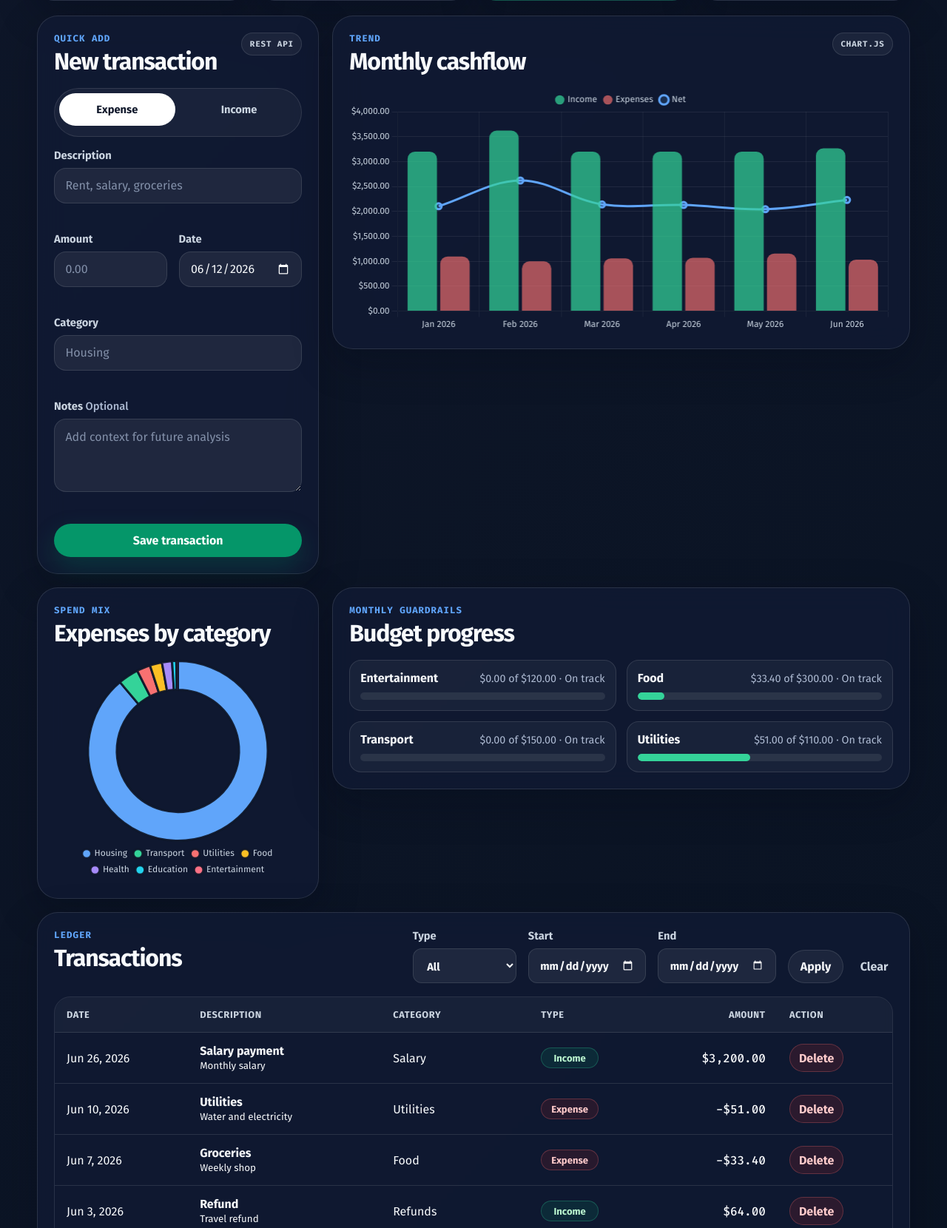
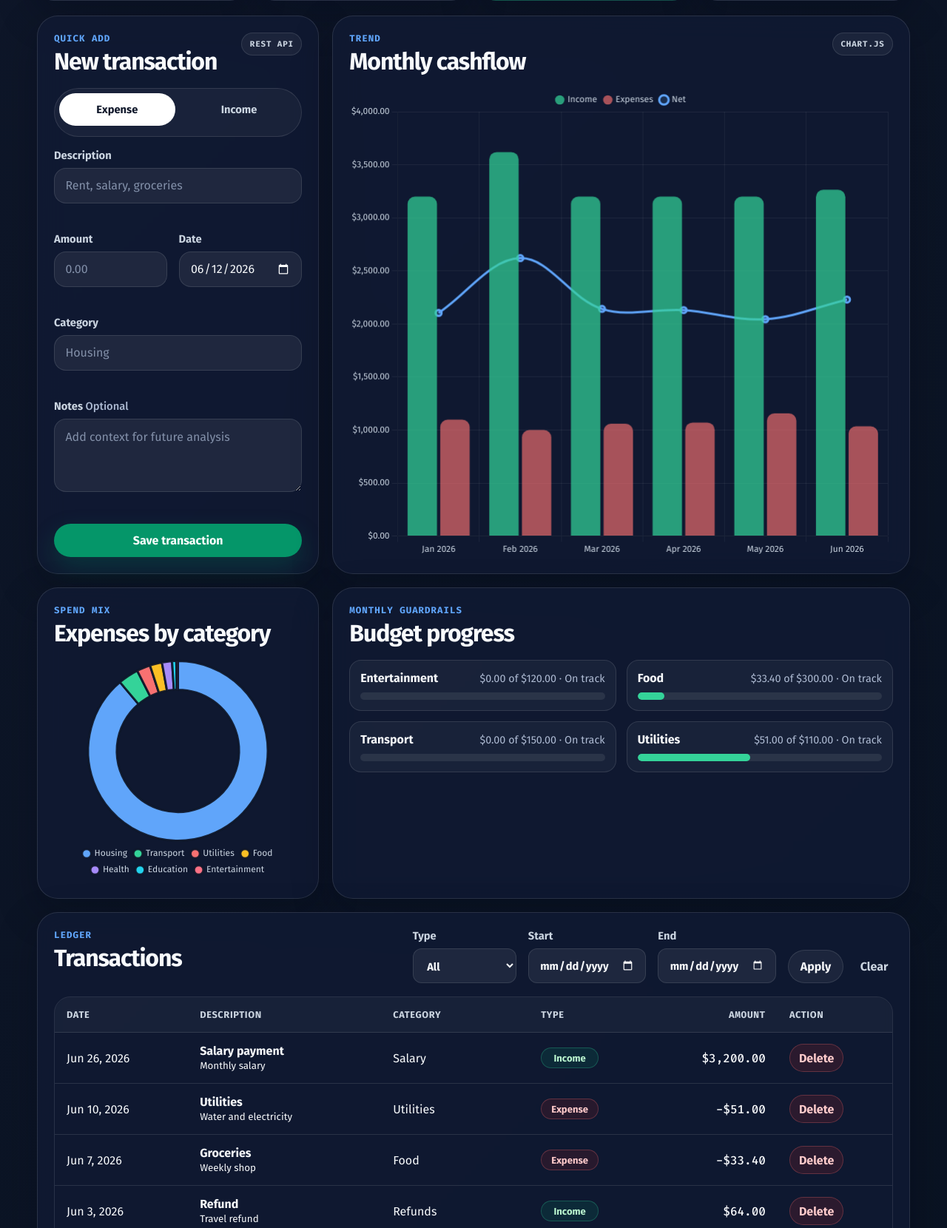
Before and after one commit to furqanfsl/Finance-Tracker, a Flask app: page / in a window 1280 px wide. Shown: the part 685-2345 px from the top of the page at 74% size. Run offline with Flask 3, Linux system fonts and the light colour scheme; data comes from the database, SQL or seed files in the repository.

Commit message:
Stretch cashflow chart row

```diff
--- a/personal_finance_tracker/static/css/styles.css
+++ b/personal_finance_tracker/static/css/styles.css
@@ -331,7 +331,6 @@
 
 .dashboard-grid {
   display: grid;
-  align-items: start;
   grid-template-columns: repeat(12, minmax(0, 1fr));
   gap: 18px;
   padding-bottom: 56px;
@@ -489,14 +488,24 @@
   line-height: 1.35;
 }
 
+.chart-panel {
+  display: flex;
+  flex-direction: column;
+}
+
 .chart-wrap {
   position: relative;
+  flex: 1 1 auto;
   min-height: 330px;
+}
+
+.wide-panel.chart-panel .chart-wrap {
+  min-height: 520px;
 }
 
 .chart-wrap canvas {
   width: 100% !important;
-  height: 330px !important;
+  height: 100% !important;
 }
 
 .chart-wrap-small {
```
